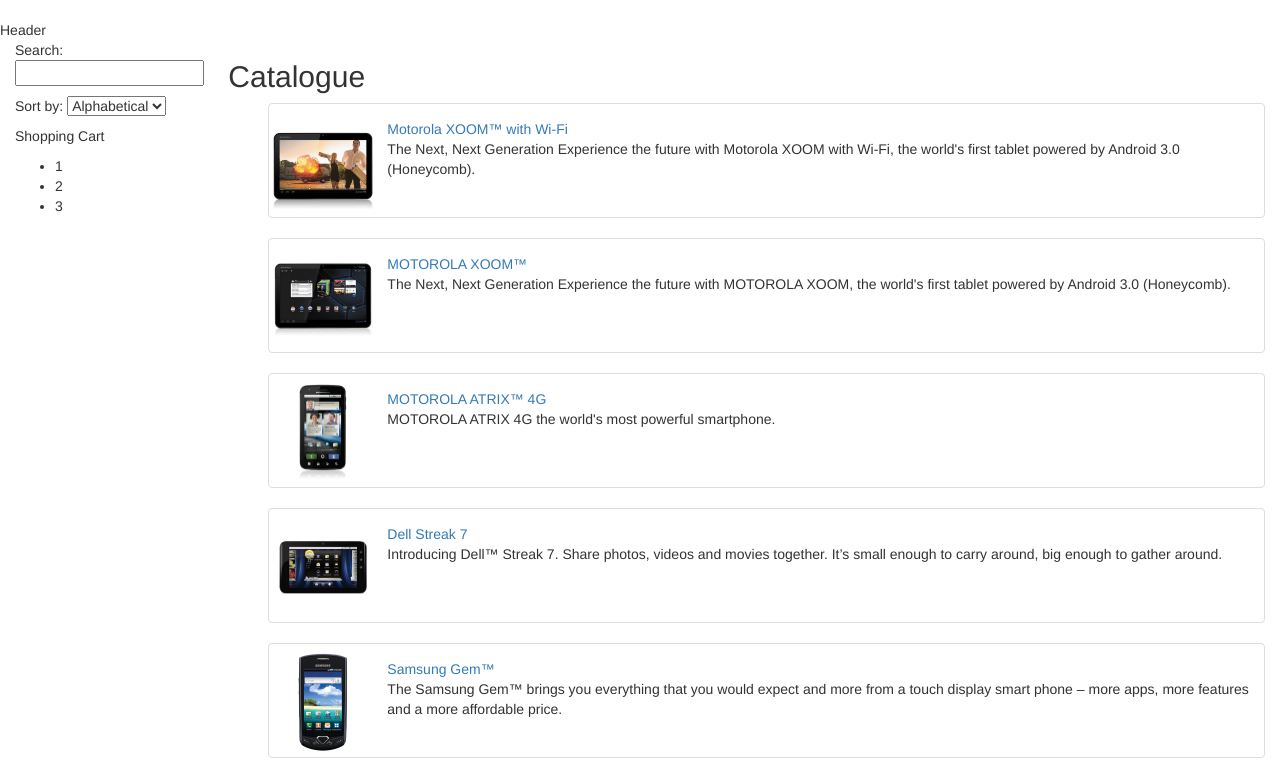
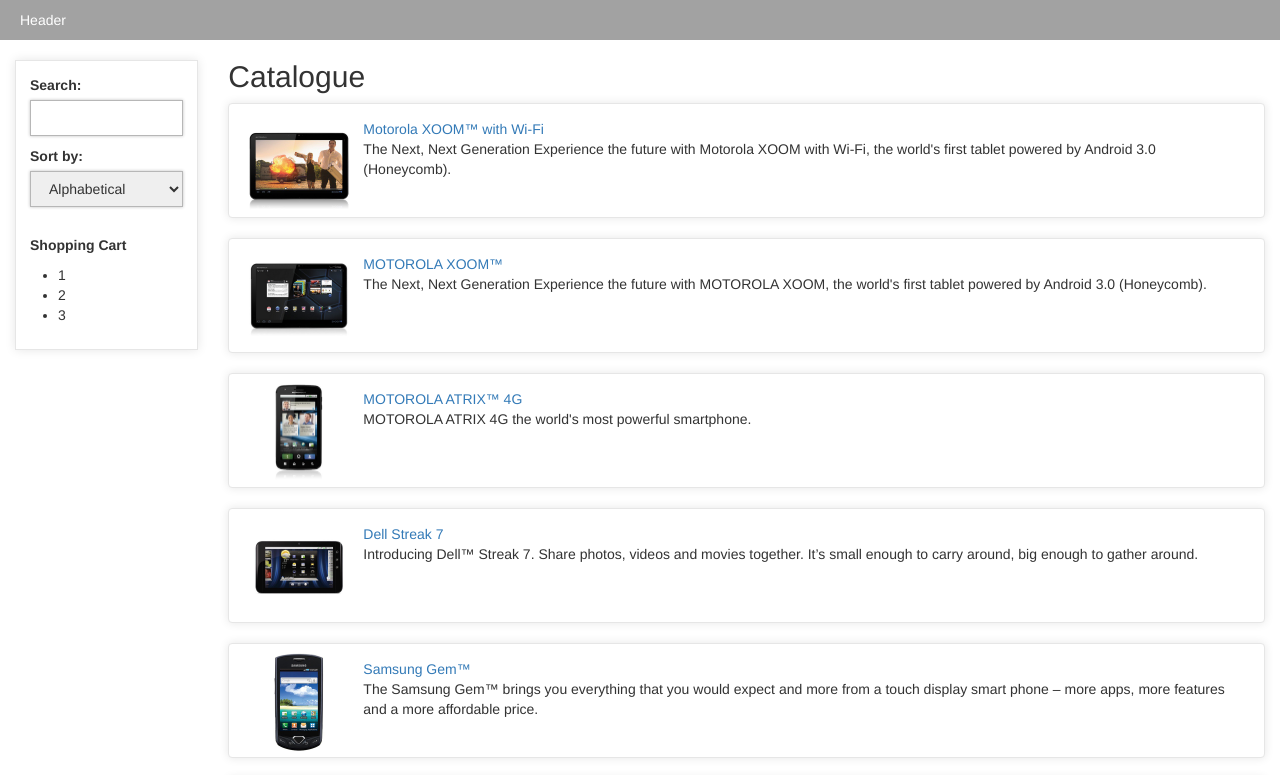
Before and after one commit to mgrinko/js-2018-01-11, a plain HTML site: page index.html in a window 1280 px wide. Shown: the top 775 px of the page. Drawn offline with nearby package versions, Linux system fonts and the light colour scheme.

Commit message:
added sort

```diff
--- a/app.css
+++ b/app.css
@@ -1,7 +1,7 @@
 /* app css stylesheet */
 
 body {
-  padding-top: 20px;
+  /*padding-top: 20px;*/
 }
 
 
@@ -15,7 +15,12 @@
 }
 
 .phones {
+  padding-left: 0;
   list-style: none;
+}
+
+.phones-catalogue h2 {
+  margin-top: 0;
 }
 
 .thumb {
@@ -29,7 +34,9 @@
 .phones li {
   clear: both;
   height: 115px;
-  padding-top: 15px;
+  padding: 15px 20px;
+  border: 1px solid #e6e6e6;
+  box-shadow: 0 0 10px 0 rgba(0, 0, 0, 0.1);
 }
 
 /** Detail View **/
@@ -97,3 +104,50 @@
 h1 {
   border-bottom: 1px solid gray;
 }
+
+/** sidebar **/
+.sidebar {
+  padding: 1em;
+  border: 1px solid #e6e6e6;
+  box-shadow: 0 0 10px 0 rgba(0, 0, 0, 0.1);
+}
+
+.sidebar .label {
+  display: block;
+}
+
+.sidebar input, .sidebar select {
+  width: 100%;
+  height: 36px;
+  line-height: 36px;
+  padding: 0 1em;
+  border: 1px solid #b7b7b7;
+  box-shadow: 0 0 3px 0 rgba(0, 0, 0, 0.25);
+}
+
+.shoping-cart {
+  margin-top: 2em;
+}
+
+.shoping-cart p{
+  font-weight: bold;
+}
+
+.shoping-cart ul {
+  padding-left: 2em;
+}
+
+header, footer {
+  padding: 0 20px;
+  line-height: 40px;
+  color: #fff;
+  background-color: #a2a2a2;
+}
+
+header {
+  margin-bottom: 20px;
+}
+
+footer {
+  margin-top: 20px;
+}
--- a/index.html
+++ b/index.html
@@ -18,26 +18,21 @@
     <div class="col-md-2">
       <!--Sidebar content-->
 
-      <section>
+      <section class="sidebar">
+
         <div data-component="phones-filter"></div>
 
-        <p>
-          Sort by:
-          <select>
-            <option value="name">Alphabetical</option>
-            <option value="age">Newest</option>
-          </select>
-        </p>
+        <div data-component="phones-sort"></div>
+
+        <section class="shoping-cart" data-component="shopping-cart"></section>
+
       </section>
-
-      <section data-component="shopping-cart"></section>
-
 
     </div>
     <div class="col-md-10">
       <!--Body content-->
 
-      <div data-component="phones-catalogue"></div>
+      <div class="phones-catalogue" data-component="phones-catalogue"></div>
 
       <div class="phone-details"></div>
 
--- a/scripts/phones-catalogue.js
+++ b/scripts/phones-catalogue.js
@@ -68,6 +68,23 @@
     this._render(filteredArr);
   }
 
+  sortedCatalog(sortedValue) {
+    let sortedArr;
+
+    if(sortedValue == 'age') {
+      sortedArr = this._phones.sort(function(a, b) {
+        return (a.age - b.age);
+      });
+    }
+    if(sortedValue == 'name') {
+      sortedArr = this._phones.sort(function(a, b) {
+        return a.name.localeCompare(b.name);
+      });
+    }
+
+    this._render(sortedArr);
+  }
+
   debounce(f, delay) {
     let timer;
 
--- a/scripts/phones-filter.js
+++ b/scripts/phones-filter.js
@@ -12,7 +12,7 @@
   _render() {
     this._element.innerHTML = `
       <p>
-        Search:
+        <label>Search:</label>
         <input type="text" data-element="phone-filter">
       </p>
     `
--- a/scripts/phones-page.js
+++ b/scripts/phones-page.js
@@ -3,6 +3,7 @@
 import PhonesCatalogue from './phones-catalogue.js';
 import PhonesService from './phones-service.js';
 import PhonesFilter from './phones-filter.js';
+import PhonesSort from './phones-sort.js';
 import ShoppingCart from './shopping-cart.js';
 
 export default class PhonesPage {
@@ -18,6 +19,10 @@
 
     this._phonesFilter = new PhonesFilter({
       element: document.querySelector('[data-component="phones-filter"]')
+    });
+
+    this._phonesSort = new PhonesSort({
+      element: document.querySelector('[data-component="phones-sort"]')
     });
 
     this._phonesCatalogue = new PhonesCatalogue({
@@ -38,6 +43,12 @@
       this._phonesCatalogue.searchPhone(searchedValue);
     });
 
+    this._phonesSort.on('phoneSorted', (event) => {
+      const sortedValue = event.detail;
+
+        this._phonesCatalogue.sortedCatalog(sortedValue);
+    });
+
 
   }
 
--- /dev/null
+++ b/scripts/phones-sort.js
@@ -0,0 +1,45 @@
+'use strict';
+
+export default class PhonesSort {
+    constructor({element}) {
+        this._element = element;
+
+        this._render();
+
+        this.on('change', this._onPhoneSorted.bind(this));
+    }
+
+    _render() {
+        this._element.innerHTML = `
+          <p>
+              <label>Sort by:</label>
+              <select data-element="phone-sort">
+                <option value="name">Alphabetical</option>
+                <option value="age">Newest</option>
+              </select>
+          </p>
+        `
+    }
+
+    on(eventName, callback) {
+        this._element.addEventListener(eventName, callback);
+    }
+
+    _trigger(eventName, data) {
+        let customEvent = new CustomEvent(eventName, {
+            detail: data,
+        });
+
+        this._element.dispatchEvent(customEvent);
+    }
+
+    _onPhoneSorted(event) {
+        let sortField = event.target.closest('[data-element="phone-sort"]');
+
+        if (!sortField) {
+            return;
+        }
+
+        this._trigger('phoneSorted', sortField.value);
+    }
+}
```
